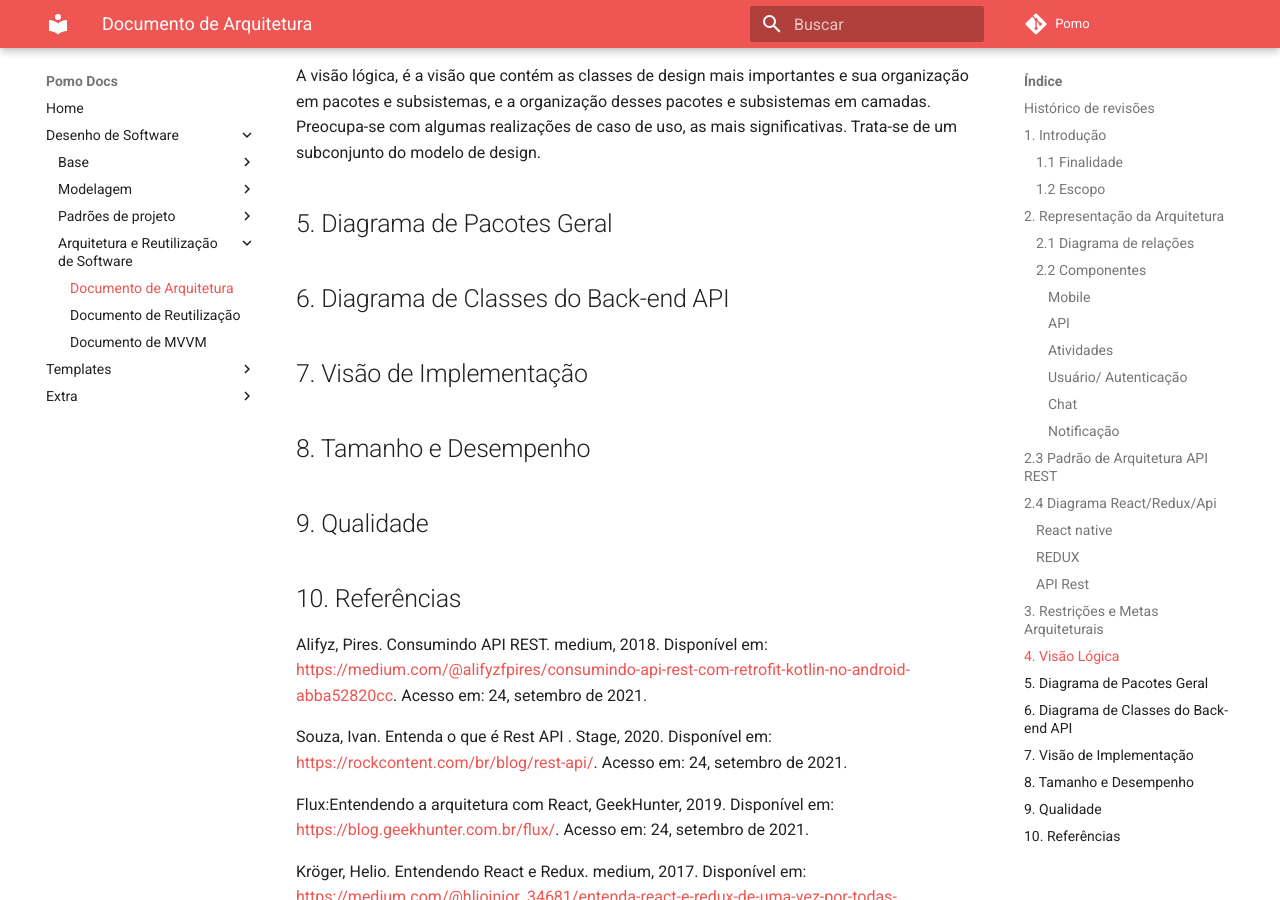
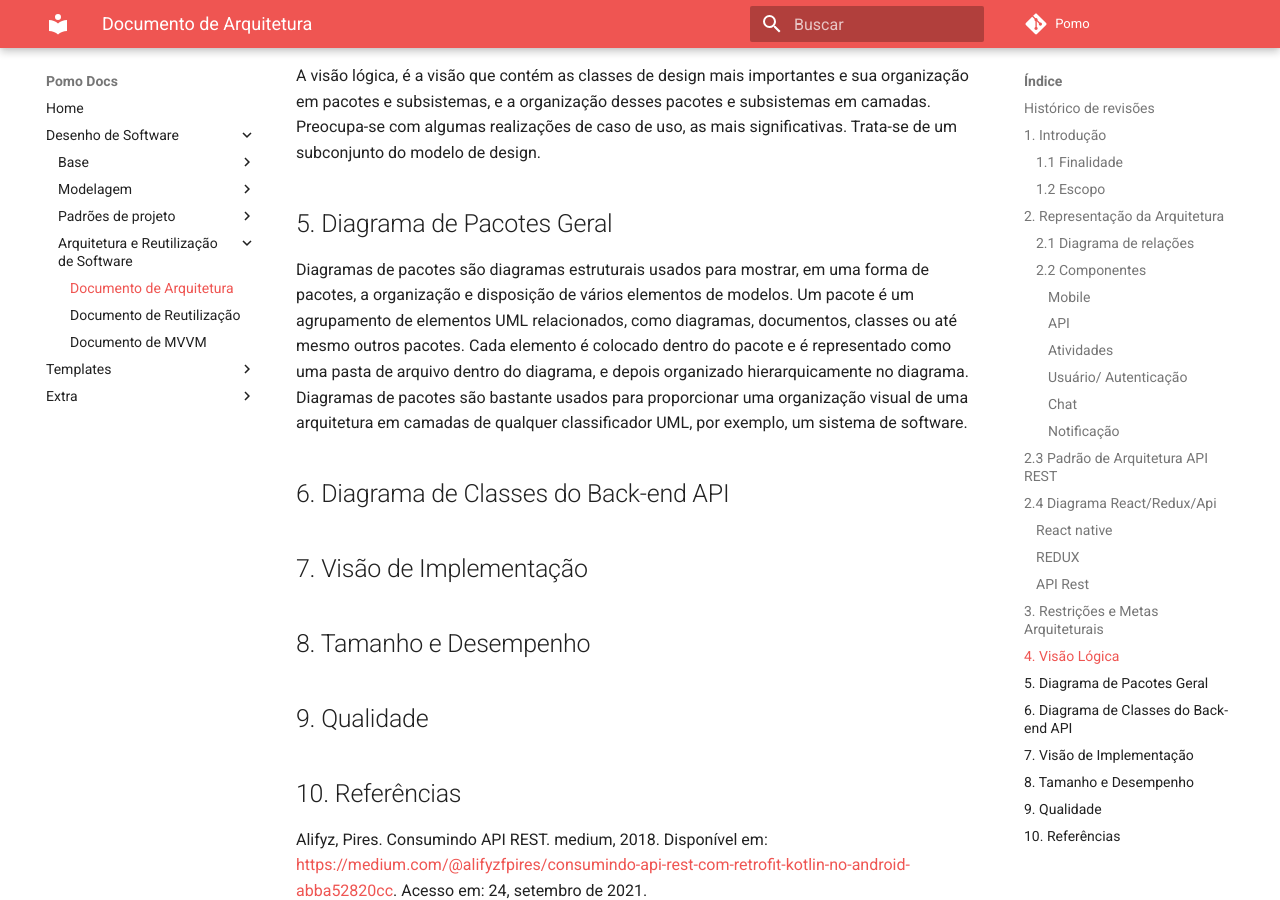
Before and after one commit to UnBArqDsw/2020.1_G6_Pomo, an MkDocs documentation site: the page built from docs/arquitetura-e-reutilizacao/arquitetura.md, in a window 1280 px wide and 900 px high, scrolled down 4277 px. Built offline with MkDocs 1.6.1 and Material for MkDocs 9.7.7, drawn with Linux system fonts in a browser that asks for light colours; comment, search, counter and statistics services are not loaded.

Commit message:
#49 Adicionando explicação do que se trata diagrama de pacotes

```diff
--- a/docs/arquitetura-e-reutilizacao/arquitetura.md
+++ b/docs/arquitetura-e-reutilizacao/arquitetura.md
@@ -90,6 +90,8 @@ A visão lógica, é a visão que contém as classes de design mais importantes
 
 ## 5. Diagrama de Pacotes Geral
 
+Diagramas de pacotes são diagramas estruturais usados para mostrar, em uma forma de pacotes, a organização e disposição de vários elementos de modelos. Um pacote é um agrupamento de elementos UML relacionados, como diagramas, documentos, classes ou até mesmo outros pacotes. Cada elemento é colocado dentro do pacote e é representado como uma pasta de arquivo dentro do diagrama, e depois organizado hierarquicamente no diagrama. Diagramas de pacotes são bastante usados para proporcionar uma organização visual de uma arquitetura em camadas de qualquer classificador UML, por exemplo, um sistema de software.
+
 ## 6. Diagrama de Classes do Back-end API
 
 ## 7. Visão de Implementação
```
